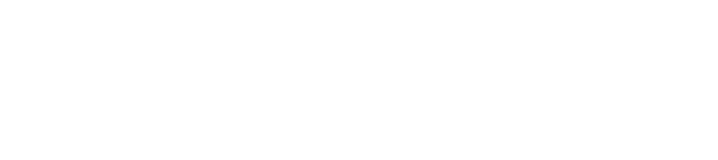
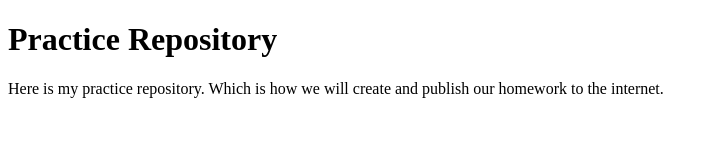
Before and after one commit to reubenwalker64/practice-repository, a plain HTML site: page index.html in a window 1280 px wide. Shown: the whole page, without its empty margins (0-718 px from the left). Drawn offline with Linux system fonts and the light colour scheme.

Commit message:
update index page

```diff
--- a/index.html
+++ b/index.html
@@ -7,6 +7,9 @@
     <title>Document</title>
 </head>
 <body>
-
+<H1>Practice Repository</H1>
+<section>
+    <p>Here is my practice repository. Which is how we will create and publish our homework to the internet.</p>
+</section>
 </body>
 </html>
```
Also changed, not shown: main.css (+0 -12 lines).
